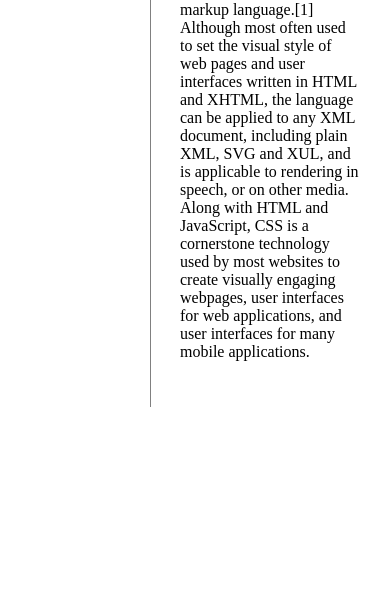
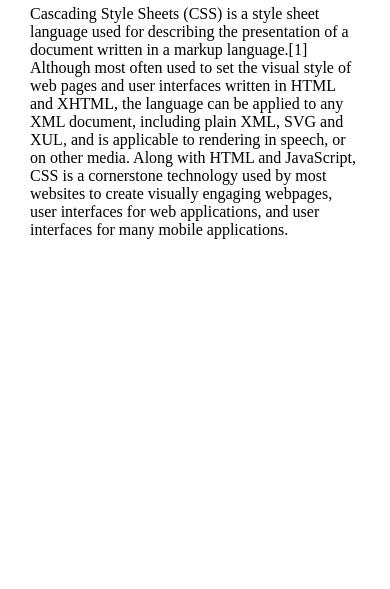
Before and after one commit to balamogoulish/webPractice, a plain HTML site: page 2.html in a window 390 px wide. Shown: the part 255-844 px from the top of the page. Drawn offline with Linux system fonts and the light colour scheme.

Commit message:
fix: 창이 좁아질 경우 article을 목차 아래에 위치시킴

```diff
--- a/2.html
+++ b/2.html
@@ -46,6 +46,14 @@
             body{
                 margin: 0px;
             }
+            @media(max-width:800px){
+                #grid{
+                    display: block;
+                }
+                #grid ol{
+                    border-right: none;
+                }
+            }
         </style>
     </head>
     <body>
```
